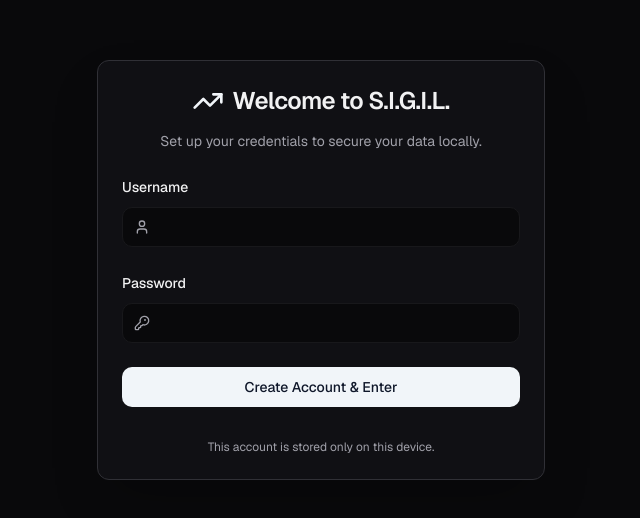
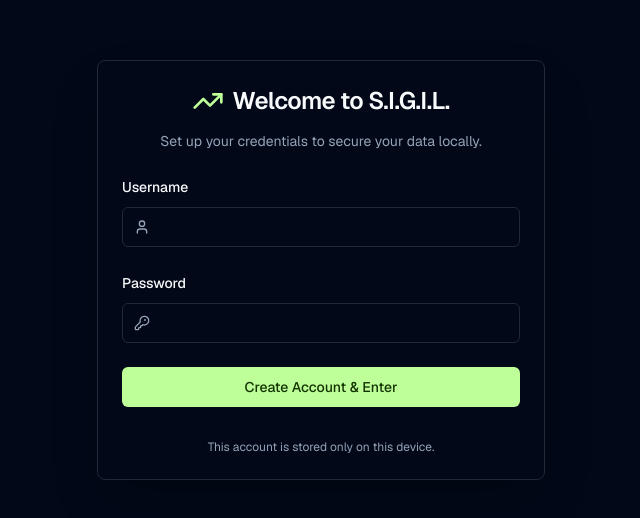
Before and after one commit to Abhi9818-max/SIGIL-clean, a Next.js app: page /login in a window 1280 px wide. Shown: the part 130-648 px from the top of the page, without its empty margins (319-959 px from the left). Built offline with nearby package versions, Linux system fonts and the light colour scheme.

Commit message:
add login option also and i dont want it to run locally . i want it like

```diff
--- a/src/app/globals.css
+++ b/src/app/globals.css
@@ -5,103 +5,72 @@
 
 @layer base {
   :root {
-    --background: 240 10% 3.9%; /* Very Dark Blue/Gray */
-    --foreground: 240 5% 95%; /* Almost White */
+    --background: 222 84% 4.9%;
+    --foreground: 210 40% 98%;
 
-    --card: 240 10% 7%; /* Slightly Lighter Dark Blue/Gray */
-    --card-foreground: 240 5% 95%;
+    --card: 222 84% 4.9%;
+    --card-foreground: 210 40% 98%;
 
-    --popover: 240 10% 7%;
-    --popover-foreground: 240 5% 95%;
+    --popover: 222 84% 4.9%;
+    --popover-foreground: 210 40% 98%;
 
-    --primary: 210 40% 96.1%; /* Bright, Slightly Desaturated Blue */
-    --primary-foreground: 222.2 47.4% 11.2%; /* Dark Blue for text on primary */
+    --primary: 98 100% 80%; /* Vibrant Green */
+    --primary-foreground: 98 100% 10%;
 
-    --secondary: 240 5% 15%; /* Dark Gray */
-    --secondary-foreground: 240 5% 95%;
+    --secondary: 217.2 32.6% 17.5%;
+    --secondary-foreground: 210 40% 98%;
 
-    --muted: 240 5% 25%; /* Lighter Gray for better contrast */
-    --muted-foreground: 240 5% 65%; /* Lighter Gray for muted text */
+    --muted: 217.2 32.6% 17.5%;
+    --muted-foreground: 215 20.2% 65.1%;
 
-    --accent: 170 50% 50%; /* Teal/Cyan */
-    --accent-foreground: 240 5% 98%; /* Almost white for text on accent */
+    --accent: 70 100% 80%; /* Yellow-green */
+    --accent-foreground: 70 100% 10%;
 
-    --destructive: 0 62.8% 45%; /* A slightly brighter red for destructive actions */
+    --destructive: 0 62.8% 30.6%;
     --destructive-foreground: 0 0% 98%;
 
-    --border: 240 5% 20%; /* Slightly lighter border */
-    --input: 240 5% 10%; /* Darker for input background */
-    --ring: 210 40% 90%; /* Ring color related to primary */
+    --border: 217.2 32.6% 17.5%;
+    --input: 217.2 32.6% 17.5%;
+    --ring: 212.7 26.8% 83.9%;
 
-    --radius: 0.75rem; /* Slightly more rounded corners */
+    --radius: 0.5rem;
 
     /* Contribution Graph Colors */
     --contribution-level-0: hsl(var(--muted) / 0.2); /* More subtle for no activity */
-    --contribution-level-1: hsl(var(--accent) / 0.3); /* Accent based for light activity */
-    --contribution-level-2: hsl(var(--accent) / 0.5);
-    --contribution-level-3: hsl(var(--accent) / 0.7);
-    --contribution-level-4: hsl(var(--accent) / 0.9);
-
-    /* --- Tier Group Theme Colors --- */
-    /* Group 1 (Tiers 1-2) - Base Theme */
-    --tier-group-1-header-bg: var(--card);
-    --tier-group-1-page-bg-start: hsl(var(--background));
-    --tier-group-1-page-bg-end: hsl(var(--background));
-    --progress-tier-group-1: hsl(var(--accent));
-
-    /* Group 2 (Tiers 3-4) - Silent Names, Forgotten Lineage (Fire/Shadows) */
-    --tier-group-2-header-bg: 240 9% 10%;
-    --tier-group-2-page-bg-start: hsl(240 10% 5%);
-    --tier-group-2-page-bg-end: hsl(25 20% 8%); /* Dark warm orange tint */
-    --progress-tier-group-2: 140 60% 55%; /* Green (placeholder, could be fire-themed: 30 80% 60%) */
-
-    /* Group 3 (Tiers 5-6) - Ancient Kin, Doompath Heralds (Deep/Dark) */
-    --tier-group-3-header-bg: 230 12% 9%;
-    --tier-group-3-page-bg-start: hsl(230 12% 4%);
-    --tier-group-3-page-bg-end: hsl(260 15% 7%); /* Dark cool purple tint */
-    --progress-tier-group-3: 30 80% 60%;  /* Orange */
-
-    /* Group 4 (Tiers 7-8) - Names Lost to Fire, Myth Engines (Ash/Metallic) */
-    --tier-group-4-header-bg: 240 5% 11%;
-    --tier-group-4-page-bg-start: hsl(240 5% 6%);
-    --tier-group-4-page-bg-end: hsl(220 8% 10%); /* Dark metallic blue/grey */
-    --progress-tier-group-4: 280 70% 65%; /* Purple */
-
-    /* Group 5 (Tiers 9-10) - Elders of Dust, Final Forms (Void/Power) */
-    --tier-group-5-header-bg: 260 15% 8%;
-    --tier-group-5-page-bg-start: hsl(260 15% 3%);
-    --tier-group-5-page-bg-end: hsl(0 30% 10%); /* Dark powerful red tint */
-    --progress-tier-group-5: 0 70% 60%; /* Crimson/Red */
+    --contribution-level-1: hsl(var(--primary) / 0.3); /* Accent based for light activity */
+    --contribution-level-2: hsl(var(--primary) / 0.5);
+    --contribution-level-3: hsl(var(--primary) / 0.7);
+    --contribution-level-4: hsl(var(--primary) / 0.9);
   }
 
-  /* Force dark theme for this app */
   .dark {
-    --background: 240 10% 3.9%;
-    --foreground: 240 5% 95%;
-    --card: 240 10% 7%;
-    --card-foreground: 240 5% 95%;
-    --popover: 240 10% 7%;
-    --popover-foreground: 240 5% 95%;
-    --primary: 210 40% 96.1%;
-    --primary-foreground: 222.2 47.4% 11.2%;
-    --secondary: 240 5% 15%;
-    --secondary-foreground: 240 5% 95%;
-    --muted: 240 5% 25%;
-    --muted-foreground: 240 5% 65%;
-    --accent: 170 50% 50%;
-    --accent-foreground: 240 5% 98%;
-    --destructive: 0 62.8% 45%;
-    --destructive-foreground: 0 0% 98%;
-    --border: 240 5% 20%;
-    --input: 240 5% 10%;
-    --ring: 210 40% 90%;
+    --background: 222, 84%, 4.9%;
+    --foreground: 210, 40%, 98%;
 
-    /* Tier Group Progress Colors (ensure these are available) */
-    --progress-tier-group-1: 170 50% 50%;
-    --progress-tier-group-2: 140 60% 55%;
-    --progress-tier-group-3: 30 80% 60%;
-    --progress-tier-group-4: 280 70% 65%;
-    --progress-tier-group-5: 0 70% 60%;
+    --card: 222, 84%, 4.9%;
+    --card-foreground: 210, 40%, 98%;
+
+    --popover: 222, 84%, 4.9%;
+    --popover-foreground: 210, 40%, 98%;
+
+    --primary: 98, 100%, 80%; /* Vibrant Green */
+    --primary-foreground: 98, 100%, 10%;
+
+    --secondary: 217.2, 32.6%, 17.5%;
+    --secondary-foreground: 210, 40%, 98%;
+
+    --muted: 217.2, 32.6%, 17.5%;
+    --muted-foreground: 215, 20.2%, 65.1%;
+
+    --accent: 70, 100%, 80%; /* Yellow-green */
+    --accent-foreground: 70, 100%, 10%;
+
+    --destructive: 0, 62.8%, 30.6%;
+    --destructive-foreground: 0, 0%, 98%;
+
+    --border: 217.2, 32.6%, 17.5%;
+    --input: 217.2, 32.6%, 17.5%;
+    --ring: 212.7, 26.8%, 83.9%;
   }
 }
 
@@ -111,32 +80,6 @@
   }
   body {
     @apply bg-background text-foreground;
-    transition: background-color 0.5s ease-out; /* Smooth background transition */
-  }
-
-  /* Tier Group Page Backgrounds */
-  .page-tier-group-1 { background-color: hsl(var(--tier-group-1-page-bg-start)); }
-  .page-tier-group-2 { background-image: linear-gradient(to bottom right, hsl(var(--tier-group-2-page-bg-start)), hsl(var(--tier-group-2-page-bg-end))); }
-  .page-tier-group-3 { background-image: linear-gradient(to bottom right, hsl(var(--tier-group-3-page-bg-start)), hsl(var(--tier-group-3-page-bg-end))); }
-  .page-tier-group-4 { background-image: linear-gradient(to bottom right, hsl(var(--tier-group-4-page-bg-start)), hsl(var(--tier-group-4-page-bg-end))); }
-  .page-tier-group-5 { background-image: linear-gradient(to bottom right, hsl(var(--tier-group-5-page-bg-start)), hsl(var(--tier-group-5-page-bg-end))); }
-
-  /* Tier Group Header Backgrounds */
-  .header-tier-group-1 { background-color: hsl(var(--tier-group-1-header-bg) / 0.7); }
-  .header-tier-group-2 { background-color: hsl(var(--tier-group-2-header-bg) / 0.7); }
-  .header-tier-group-3 { background-color: hsl(var(--tier-group-3-header-bg) / 0.7); }
-  .header-tier-group-4 { background-color: hsl(var(--tier-group-4-header-bg) / 0.7); }
-  .header-tier-group-5 { background-color: hsl(var(--tier-group-5-header-bg) / 0.7); }
-
-  /* Hide number input spinners */
-  input[type=number]::-webkit-inner-spin-button,
-  input[type=number]::-webkit-outer-spin-button {
-    -webkit-appearance: none;
-    margin: 0;
-  }
-  input[type=number] {
-    -moz-appearance: textfield;
-    appearance: textfield;
   }
 }
 
```
